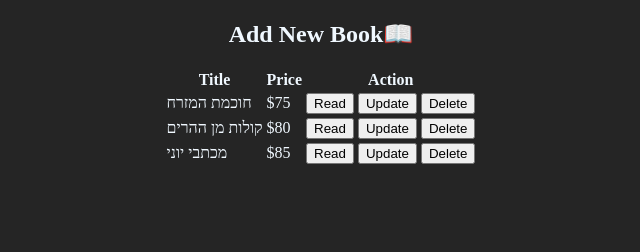
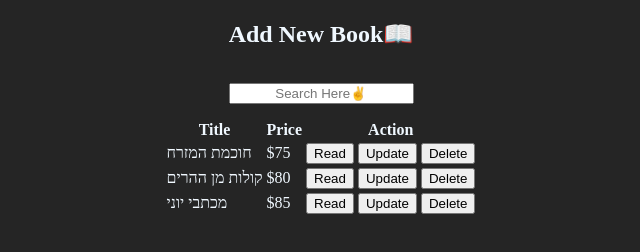
Before and after one commit to yonatanhershko/01.ex-MVC, a plain HTML site: page index.html in a window 1280 px wide. Shown: the whole page, without its empty margins (319-959 px from the left). Drawn offline with Linux system fonts and the light colour scheme.

Commit message:
Add filter input

```diff
--- a/css/index.css
+++ b/css/index.css
@@ -30,3 +30,12 @@ body{
     color: rgb(255, 249, 249);
     font-weight: bold;
 }
+
+.fillter{
+    text-align: center;
+    line-height: 50px;
+}
+
+.search-input{
+    text-align: center;
+}
--- a/index.html
+++ b/index.html
@@ -11,6 +11,11 @@
 <body onload="onInit()">
     <div>
         <h2 class="bts" onclick="onAddBook()"> Add New Book📖</h2>
+    </div>
+    <div class="fillter" >
+        <input type="text" class="search-input"
+        oninput="onFilterBy()"
+         placeholder="Search Here✌️">
     </div>
     <table class="table">
         <thead>
--- a/js/service/book.service.js
+++ b/js/service/book.service.js
@@ -24,7 +24,7 @@ function BookDetails(bookId){
 
 
 function AddBook(newName,price) {
-    var book = _createBook(newName,price)
+    var book = _createBook(newName.price)
     gBooks.unshift(book)// start
 
     // gBooks.push(book) //end
--- a/js/service/controller.js
+++ b/js/service/controller.js
@@ -22,6 +22,11 @@ function render() {
           </tr>`)
 
     elBookList.innerHTML = strHtmls.join('')
+}
+
+
+function onFilterBy(){
+    console.log('hey');
 }
 
 
```
